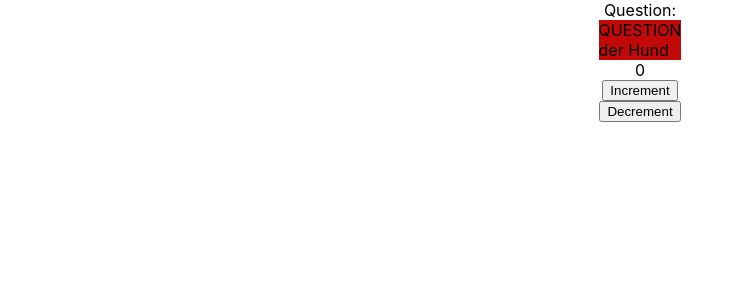
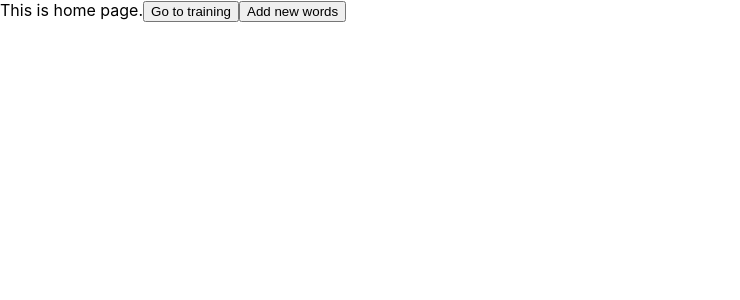
Before and after one commit to saltukkos/lepeat, a React (Create React App) app in the folder frontend/: page / in a window 1280 px wide. Shown: the top 300 px of the page, without its empty margins (0-740 px from the left). Built offline with nearby package versions, Linux system fonts and the light colour scheme.

Commit message:
Add home page

```diff
--- /dev/null
+++ b/frontend/src/components/home/HomePage.tsx
@@ -0,0 +1,54 @@
+import React, {useState} from "react";
+import TrainingSession from "../training/TrainingSession";
+import {noun1, translationsTrainingDefinition} from "../../model/DefaultModel";
+
+enum RenderedPage {
+    HOME,
+    TRAINING,
+    ADD_WORDS,
+}
+
+
+function HomePage() {
+    const [renderState, setRenderState] = useState<RenderedPage>(RenderedPage.HOME);
+
+    const trainingClicked = () => {
+        setRenderState(RenderedPage.TRAINING)
+    }
+
+    const addWordsClicked = () => {
+        setRenderState(RenderedPage.ADD_WORDS)
+    }
+
+    const homeClicked = () => {
+        setRenderState(RenderedPage.HOME)
+    }
+
+    let render = <></>
+
+    if (renderState == RenderedPage.TRAINING) {
+        render = (
+            <TrainingSession onHomeButtonClicked={homeClicked} trainingDefinition={translationsTrainingDefinition}
+                             termTrainingProgress={[{
+                                 term: noun1,
+                                 iterationNumber: 0,
+                             }]}/>
+        )
+    } else if (renderState == RenderedPage.ADD_WORDS) {
+        render = <div> Here will be page for adding words</div>
+    } else if (renderState == RenderedPage.HOME) {
+        render = (
+            <div>
+                This is home page.
+                <button onClick={trainingClicked}>Go to training</button>
+                <button onClick={addWordsClicked}>Add new words</button>
+            </div>
+        )
+    } else {
+        throw `Unknown state: ${renderState}`
+    }
+
+    return render;
+}
+
+export default HomePage;
--- /dev/null
+++ b/frontend/src/components/training/TrainingSession.tsx
@@ -0,0 +1,66 @@
+import React, { useState } from "react";
+import { Container } from "react-bootstrap";
+import Card from '../card/Card';
+import './wordCheck.scss';
+import { useSelector, useDispatch } from 'react-redux'
+import { decrement, increment } from '../../slices/trainingSessionSlice'
+import {RootState} from "../../redux/store";
+import {TrainingDefinition} from "../../model/TrainingDefinition";
+import {TermTrainingProgress} from "../../model/TrainingProgress";
+
+interface TrainingSessionProps {
+    trainingDefinition: TrainingDefinition,
+    termTrainingProgress: TermTrainingProgress[],
+    onHomeButtonClicked: () => void
+}
+
+function TrainingSession({trainingDefinition, termTrainingProgress, onHomeButtonClicked}: TrainingSessionProps) {
+  const dispatch = useDispatch();
+  const count = useSelector((state: RootState) => state.trainingSession.value);
+
+  const [currentTermIdx, setCurrentTermIdx] = useState(0);
+
+  if (currentTermIdx >= termTrainingProgress.length) {
+      return (
+          <div>
+              Finished
+              <button onClick={onHomeButtonClicked}> Home </button>
+          </div>)
+  }
+
+  let currentTermProgress = termTrainingProgress[currentTermIdx];
+  let currentTerm = currentTermProgress.term;
+
+  let currentTermDefinition = currentTerm.termDefinition;
+  let currentRule = trainingDefinition.configuration.get(currentTermDefinition)!; // TODO think on corner case
+  let question = currentRule.attributesToShow.map(a => currentTerm.attributeValues.get(a)).join(" ");
+  let answer = currentRule.attributesToGuess.map(a => currentTerm.attributeValues.get(a)).join(" ");
+
+  return (
+      <Container className="page">
+          <div>
+              Question:
+          </div>
+          <Card question={question} answer={answer}/>
+          <span>{count}</span>
+          <button onClick={onHomeButtonClicked}> Home</button>
+
+
+          <button
+              aria-label="Increment value"
+              onClick={() => dispatch(increment())}
+          >
+              Increment
+          </button>
+          <button
+              aria-label="Decrement value"
+              onClick={() => dispatch(decrement())}
+          >
+              Decrement
+          </button>
+
+      </Container>
+  );
+}
+
+export default TrainingSession;
--- a/frontend/src/index.tsx
+++ b/frontend/src/index.tsx
@@ -1,19 +1,15 @@
 import React from 'react';
 import ReactDOM from 'react-dom';
 import './index.css';
-import TrainingSession from './training/TrainingSession';
 import { store } from "./redux/store"
 import { Provider } from 'react-redux'
-import {noun1, translationsTrainingDefinition} from "./model/DefaultModel";
+import HomePage from "./components/home/HomePage";
 
 
 ReactDOM.render(
     //This makes the store accessible to the App that is passing it as a prop
   <Provider store={store}>
-    <TrainingSession trainingDefinition={ translationsTrainingDefinition } termTrainingProgress={[{
-        term: noun1,
-        iterationNumber: 0,
-    }]}/>
+      <HomePage />
   </Provider>,
 document.getElementById('root')
 )
--- a/frontend/src/training/TrainingSession.tsx
+++ /dev/null
@@ -1,58 +0,0 @@
-import React, { useState } from "react";
-import { Container } from "react-bootstrap";
-import Card from './Card';
-import './wordCheck.scss';
-import { useSelector, useDispatch } from 'react-redux'
-import { decrement, increment } from '../slices/trainingSessionSlice'
-import {RootState} from "../redux/store";
-import {TrainingDefinition} from "../model/TrainingDefinition";
-import {TermTrainingProgress} from "../model/TrainingProgress";
-
-interface TrainingSessionProps {
-    trainingDefinition: TrainingDefinition,
-    termTrainingProgress: TermTrainingProgress[]
-}
-
-function TrainingSession({trainingDefinition, termTrainingProgress}: TrainingSessionProps) {
-  const dispatch = useDispatch();
-  const count = useSelector((state: RootState) => state.trainingSession.value);
-
-  const [currentTermIdx, setCurrentTermIdx] = useState(0);
-
-  if (currentTermIdx >= termTrainingProgress.length) {
-      return <div>Finished</div>
-  }
-
-  let currentTermProgress = termTrainingProgress[currentTermIdx];
-  let currentTerm = currentTermProgress.term;
-
-  let currentTermDefinition = currentTerm.termDefinition;
-  let currentRule = trainingDefinition.configuration.get(currentTermDefinition)!; // TODO think on corner case
-  let question = currentRule.attributesToShow.map(a => currentTerm.attributeValues.get(a)).join(" ");
-  let answer = currentRule.attributesToGuess.map(a => currentTerm.attributeValues.get(a)).join(" ");
-
-  return (
-    <Container className="page">
-        <div>
-          Question:
-        </div>
-        <Card question = {question} answer = {answer} />
-        <span>{count}</span>
-        <button
-          aria-label="Increment value"
-          onClick={() => dispatch(increment())}
-        >
-          Increment
-        </button>
-        <button
-          aria-label="Decrement value"
-          onClick={() => dispatch(decrement())}
-        >
-          Decrement
-        </button>
-
-    </Container>
-  );
-}
-
-export default TrainingSession;
```
Also changed, not shown: frontend/src/components/card/Card.tsx (renamed from frontend/src/training/Card.tsx), frontend/src/components/card/card.scss (renamed from frontend/src/training/card.scss), frontend/src/components/training/wordCheck.scss (renamed from frontend/src/training/wordCheck.scss).
